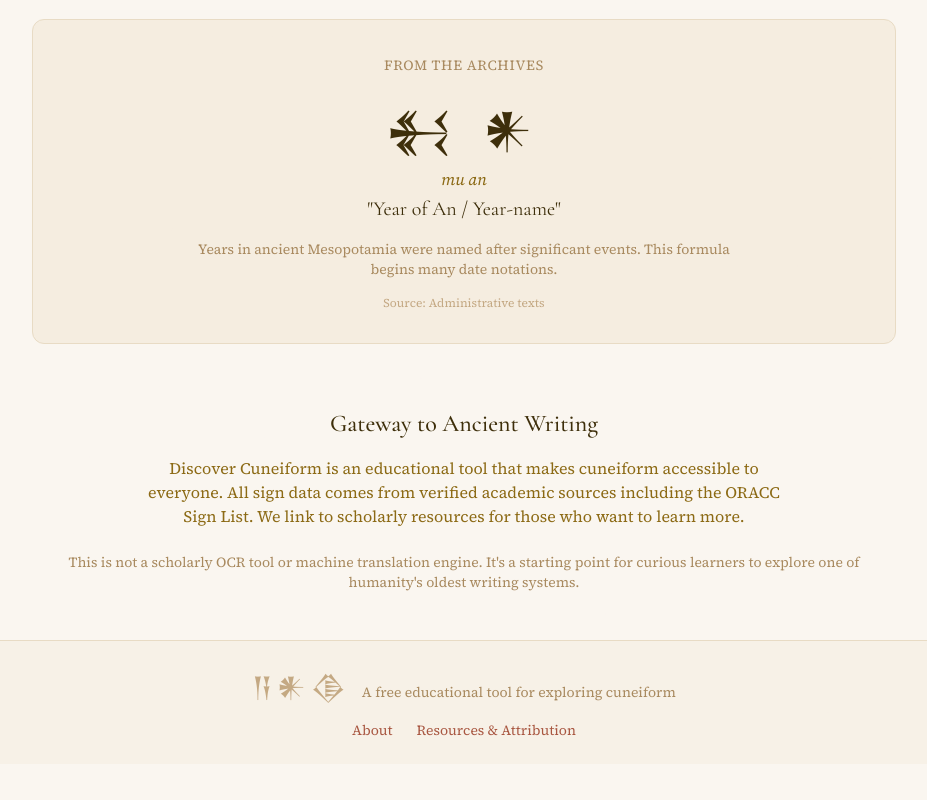
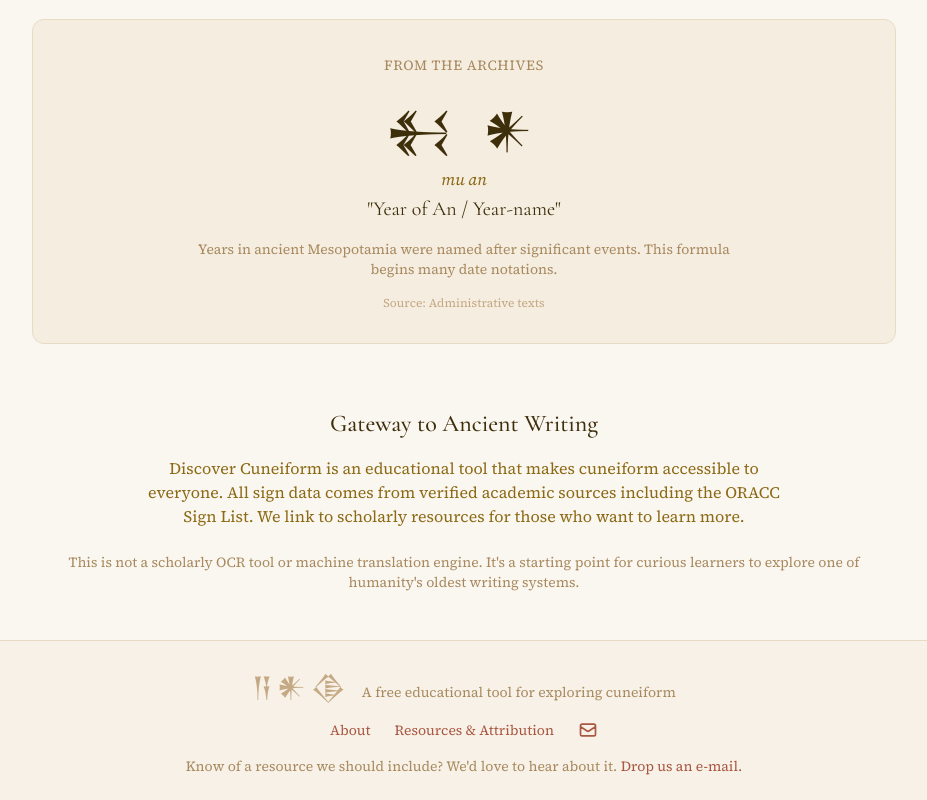
Before and after one commit to whiskerwonderz/discovercuneiform, a SvelteKit app: page / in a window 1280 px wide. Shown: the part 723-1523 px from the top of the page, without its empty margins (176-1103 px from the left). Before the commit the page ends 1487 px from the top, so only its background shows below. Built offline with nearby package versions, Linux system fonts and the light colour scheme.

Commit message:
Add email contact link to footer

```diff
--- a/src/routes/+layout.svelte
+++ b/src/routes/+layout.svelte
@@ -131,7 +131,16 @@
 					<a href="/resources" class="text-lapis-500 hover:text-lapis-600 hover:underline transition-colors text-xs sm:text-sm">
 						Resources & Attribution
 					</a>
+					<a href="mailto:whiskerwonderz001@gmail.com" class="text-lapis-500 hover:text-lapis-600 transition-colors" aria-label="Email us">
+						<svg class="w-5 h-5" fill="none" stroke="currentColor" viewBox="0 0 24 24">
+							<path stroke-linecap="round" stroke-linejoin="round" stroke-width="2" d="M3 8l7.89 5.26a2 2 0 002.22 0L21 8M5 19h14a2 2 0 002-2V7a2 2 0 00-2-2H5a2 2 0 00-2 2v10a2 2 0 002 2z" />
+						</svg>
+					</a>
 				</div>
+				<p class="text-clay-500 text-xs sm:text-sm text-center">
+					Know of a resource we should include? We'd love to hear about it.
+					<a href="mailto:whiskerwonderz001@gmail.com" class="text-lapis-500 hover:text-lapis-600 hover:underline transition-colors">Drop us an e-mail.</a>
+				</p>
 			</div>
 		</div>
 	</footer>
```
